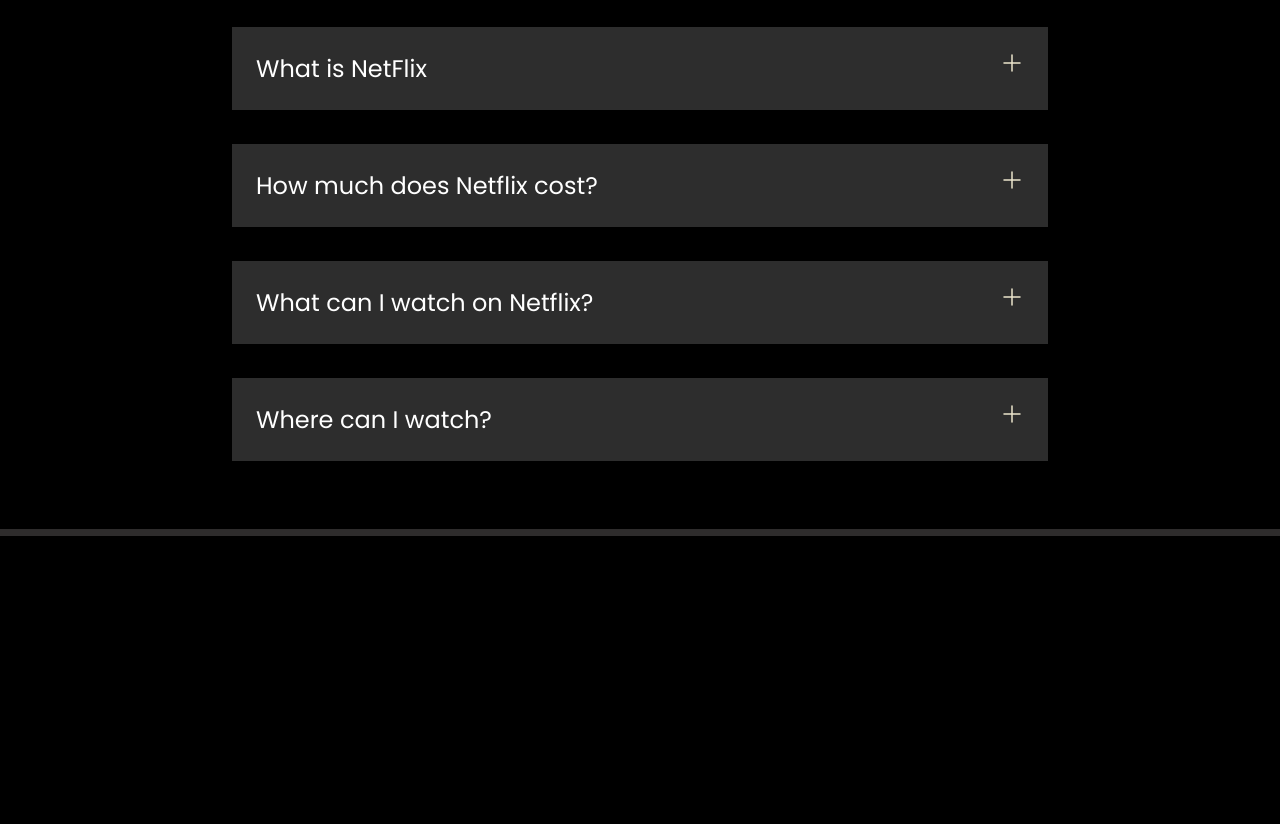
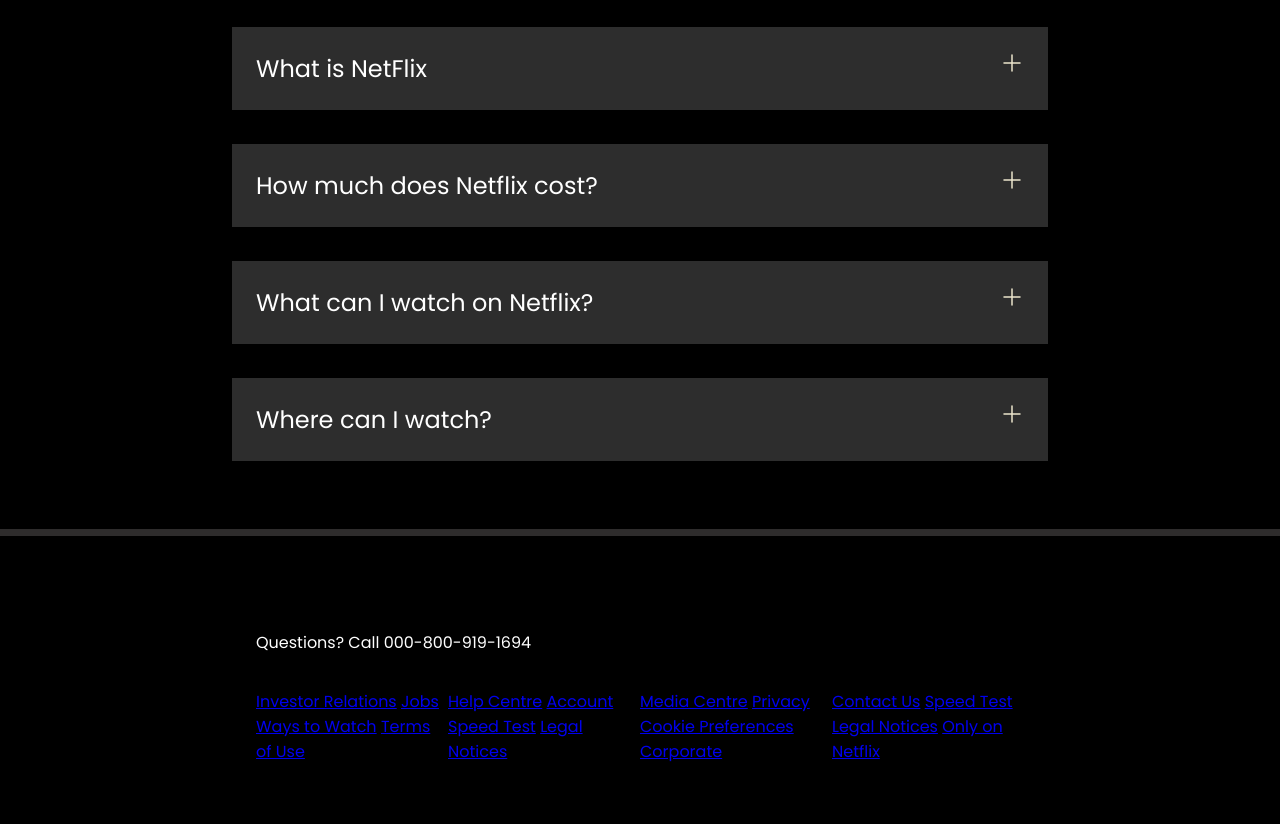
Before and after one commit to huzaifa0099/Netflix-UI-Clone, a plain HTML site: page index.html in a window 1280 px wide. Shown: the part 2722-3546 px from the top of the page. Before the commit the page ends 3258 px from the top, so only its background shows below. Drawn offline with Linux system fonts and the light colour scheme; a web font is replaced by a local one.

Commit message:
Added footer

```diff
--- a/index.html
+++ b/index.html
@@ -130,3 +130,40 @@
         </div>
     </section>
     <div class="separation"></div>
+
+    <footer>
+        <div class="questions">
+            Questions? Call 000-800-919-1694
+        </div>
+        <div class="footer">
+            <div class="footer-item">
+                <a href="faq">Investor Relations</a>
+                <a href="faq">Jobs</a>
+                <a href="faq">Ways to Watch</a>
+                <a href="faq">Terms of Use</a>
+            </div>
+
+            <div class="footer-item">
+                <a href="faq">Help Centre</a>
+                <a href="faq">Account</a>
+                <a href="faq">Speed Test</a>
+                <a href="faq">Legal Notices</a>
+            </div>
+            <div class="footer-item">
+                <a href="faq">Media Centre</a>
+                <a href="faq">Privacy</a>
+                <a href="faq">Cookie Preferences</a>
+                <a href="faq">Corporate</a>
+            </div>
+
+            <div class="footer-item">
+                <a href="faq">Contact Us</a>
+                <a href="faq">Speed Test</a>
+                <a href="faq">Legal Notices</a>
+                <a href="faq">Only on Netflix</a>
+            </div>
+        </div>
+    </footer>
+</body>
+
+</html>
--- a/style.css
+++ b/style.css
@@ -208,3 +208,22 @@ section.first>div :nth-child(2) {
     margin: 34px auto;
     cursor: pointer;
 }
+
+
+footer {
+    color: white;
+    max-width: 60vw;
+    margin: auto;
+    padding: 60px;
+}
+
+footer .questions {
+    padding: 34px 0;
+}
+
+
+.footer {
+    display: grid;
+    grid-template-columns: 1fr 1fr 1fr 1fr;
+    color: white;
+}
```
